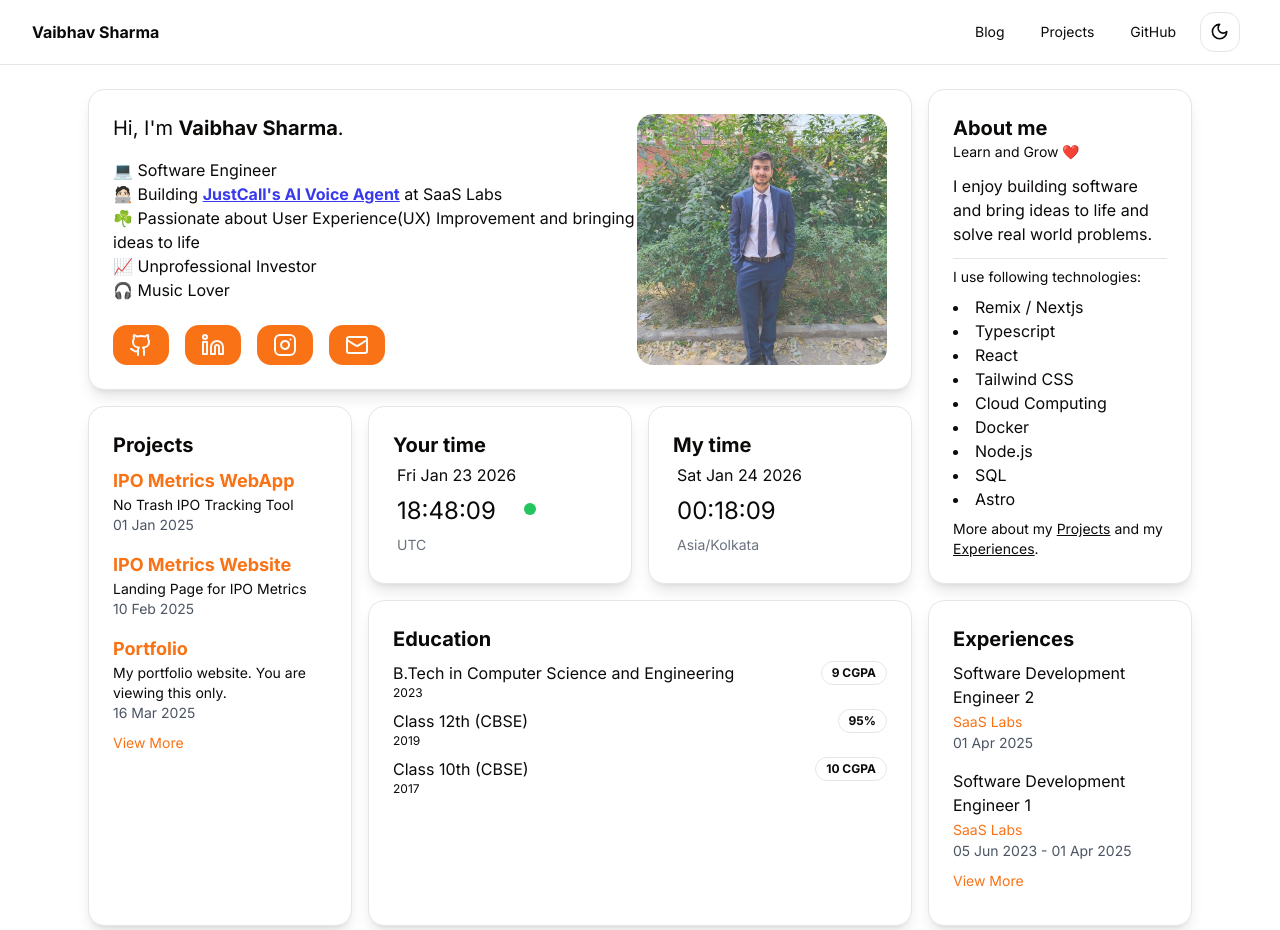
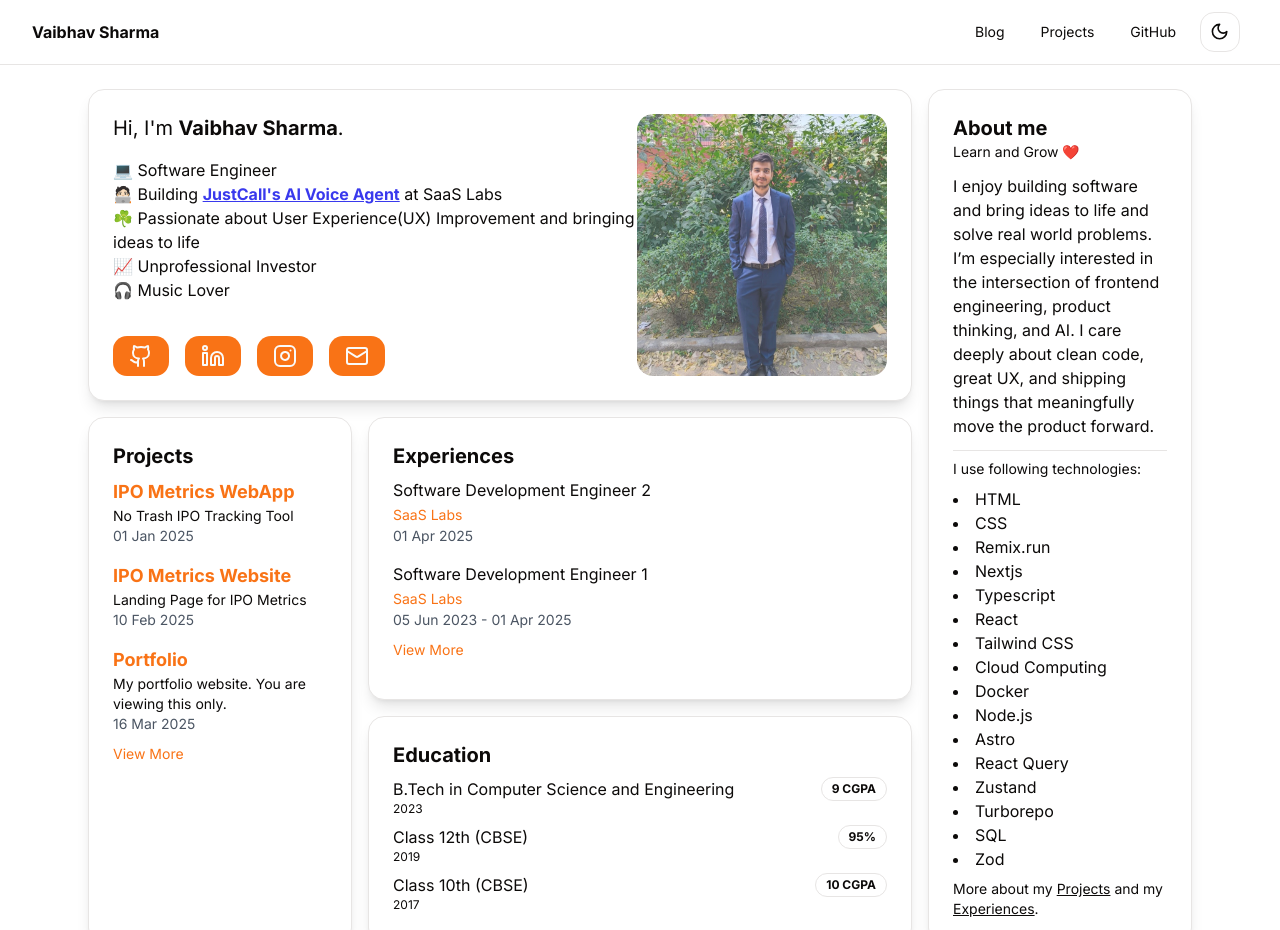
Before and after one commit to Vaibhav227/portfolio, an Astro site: page / in a window 1280 px wide. Shown: the top 930 px of the page. Built offline with nearby package versions, Linux system fonts and the light colour scheme; Astro itself is replaced by a stand-in of ours; some packages are replaced by stand-ins of ours; a web font is replaced by a local one.

Commit message:
Enhance profile details by updating skills list and expanding the second headline for better clarity. Adjust layout for the About Me section to accommodate changes.

```diff
--- a/src/components/sections/AboutMe.astro
+++ b/src/components/sections/AboutMe.astro
@@ -13,7 +13,7 @@ const skills = PROFILE.skills;
     {PROFILE.headLine}
   </p>
 
-  <p class="text-md mb-1 font-medium">
+  <p class="text-md mb-1">
     {PROFILE.headLine2}
   </p>
 
--- a/src/content/profileData.ts
+++ b/src/content/profileData.ts
@@ -13,7 +13,7 @@ export const PROFILE = {
   name: "Vaibhav Sharma",
   headLine: "Learn and Grow ❤️",
   headLine2:
-    "I enjoy building software and bring ideas to life and solve real world problems.",
+    "I enjoy building software and bring ideas to life and solve real world problems. I’m especially interested in the intersection of frontend engineering, product thinking, and AI. I care deeply about clean code, great UX, and shipping things that meaningfully move the product forward.",
   website: "https://vaibhu.com",
   repo: "https://github.com/Vaibhav227/portfolio",
   // avatarUrl: "https://vaibhu.com/vaibhu.webp",
@@ -26,15 +26,22 @@ export const PROFILE = {
   ],
 
   skills: [
-    "Remix / Nextjs",
+    "HTML",
+    "CSS",
+    "Remix.run",
+    "Nextjs",
     "Typescript",
     "React",
     "Tailwind CSS",
     "Cloud Computing",
     "Docker",
     "Node.js",
+    "Astro",
+    "React Query",
+    "Zustand",
+    "Turborepo",
     "SQL",
-    "Astro",
+    "Zod"
   ],
   links: {
     github: "https://github.com/Vaibhav227",
--- a/src/pages/index.astro
+++ b/src/pages/index.astro
@@ -31,36 +31,36 @@ const SITE = PROFILE.site
     <Card colSpan="lg:col-span-9 md:col-span-2" rowSpan="md:row-span-1 lg:row-span-4">
       <IntroCard/>
     </Card>
-    <Card colSpan="lg:col-span-3 md:col-span-1" rowSpan="md:row-span-3 lg:row-span-6" title="About me">
+    <Card colSpan="lg:col-span-3 md:col-span-1" rowSpan="md:row-span-3 lg:row-span-8" title="About me">
       <AboutMe/>
     </Card>
-
     <Card colSpan="lg:col-span-3 md:col-span-1" rowSpan="md:row-span-3 lg:row-span-4" title="Projects">
       <Projects/>
     </Card>
 
-    <Card colSpan="lg:col-span-3 md:col-span-1" rowSpan="md:row-span-1 lg:row-span-2" title="Your time">
-      <TimeZoneCard/>
+    <Card colSpan="md:col-span-6 lg:col-span-6" rowSpan="md:row-span-2 lg:row-span-2" title="Experiences">
+      <ExperienceCard/>
     </Card>
-    <Card colSpan="lg:col-span-3 md:col-span-1" rowSpan="md:row-span-1 lg:row-span-2" title="My time">
-      <TimeZoneCard timezone={PROFILE.timezone} />
-    </Card>
-
-
 
     <Card colSpan="md:col-span-1 lg:col-span-6" rowSpan="md:row-span-2 lg:row-span-2"
           title="Education">
       <StudyCard/>
     </Card>
 
-    <Card colSpan="md:col-span-1 lg:col-span-3" rowSpan="md:row-span-2 lg:row-span-2" title="Experiences">
-      <ExperienceCard/>
-    </Card>
-
+    <!-- <Card colSpan="lg:col-span-3 md:col-span-1" rowSpan="md:row-span-1 lg:row-span-2" title="Your time">
+      <TimeZoneCard/>
+    </Card> -->
+    <!-- <Card colSpan="lg:col-span-3 md:col-span-1" rowSpan="md:row-span-1 lg:row-span-2" title="My time">
+      <TimeZoneCard timezone={PROFILE.timezone} />
+    </Card> -->
 
     <Card colSpan="md:col-span-1 lg:col-span-9" rowSpan="md:row-span-1 lg:row-span-1" title="Blog Posts">
       <BlogCard/>
     </Card>
+
+
+
+
     <!-- <Card colSpan="md:col-span-1 lg:col-span-3" rowSpan="md:row-span-2 lg:row-span-2" title="Books I read">
       <Books/>
     </Card> -->
```
